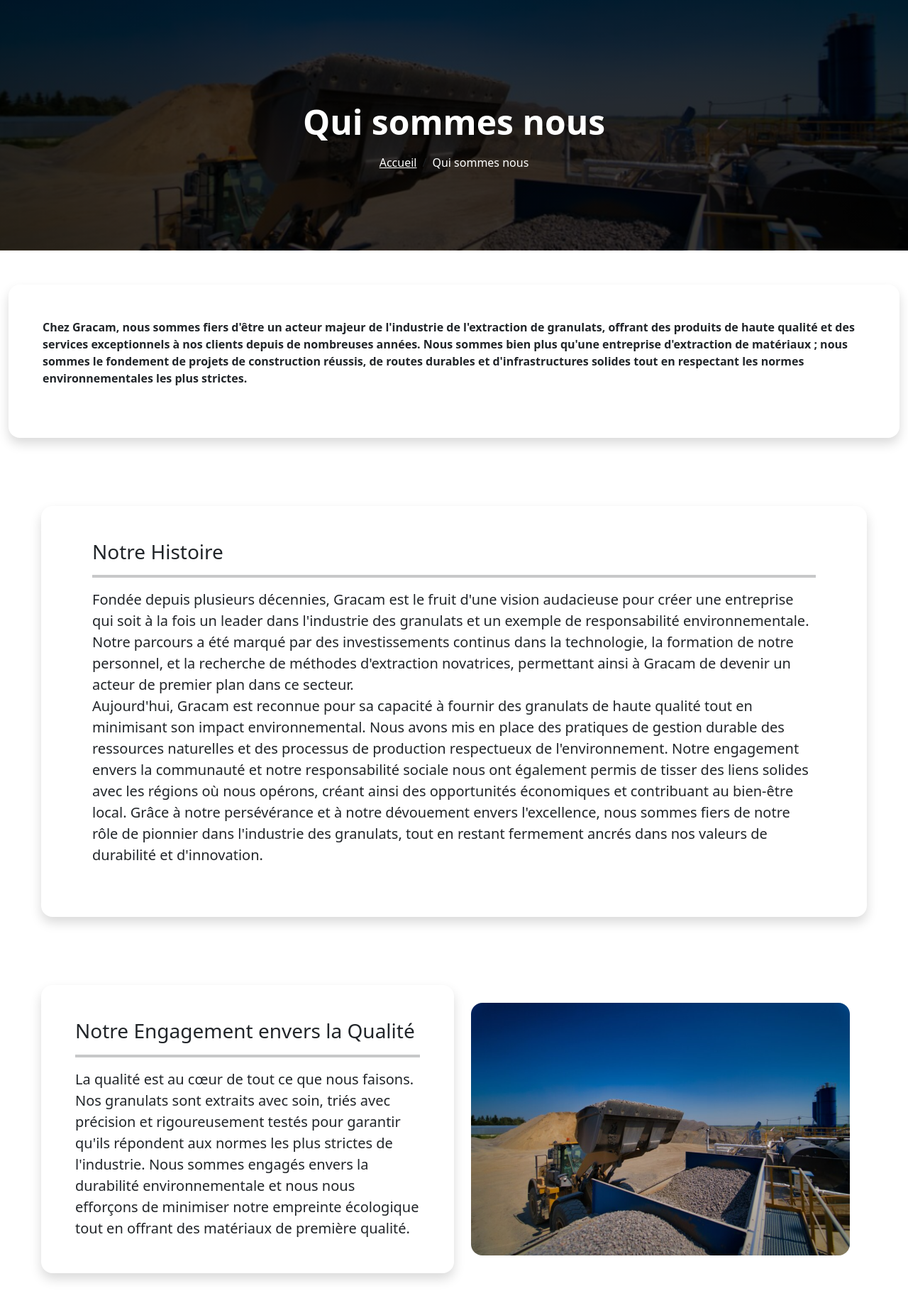
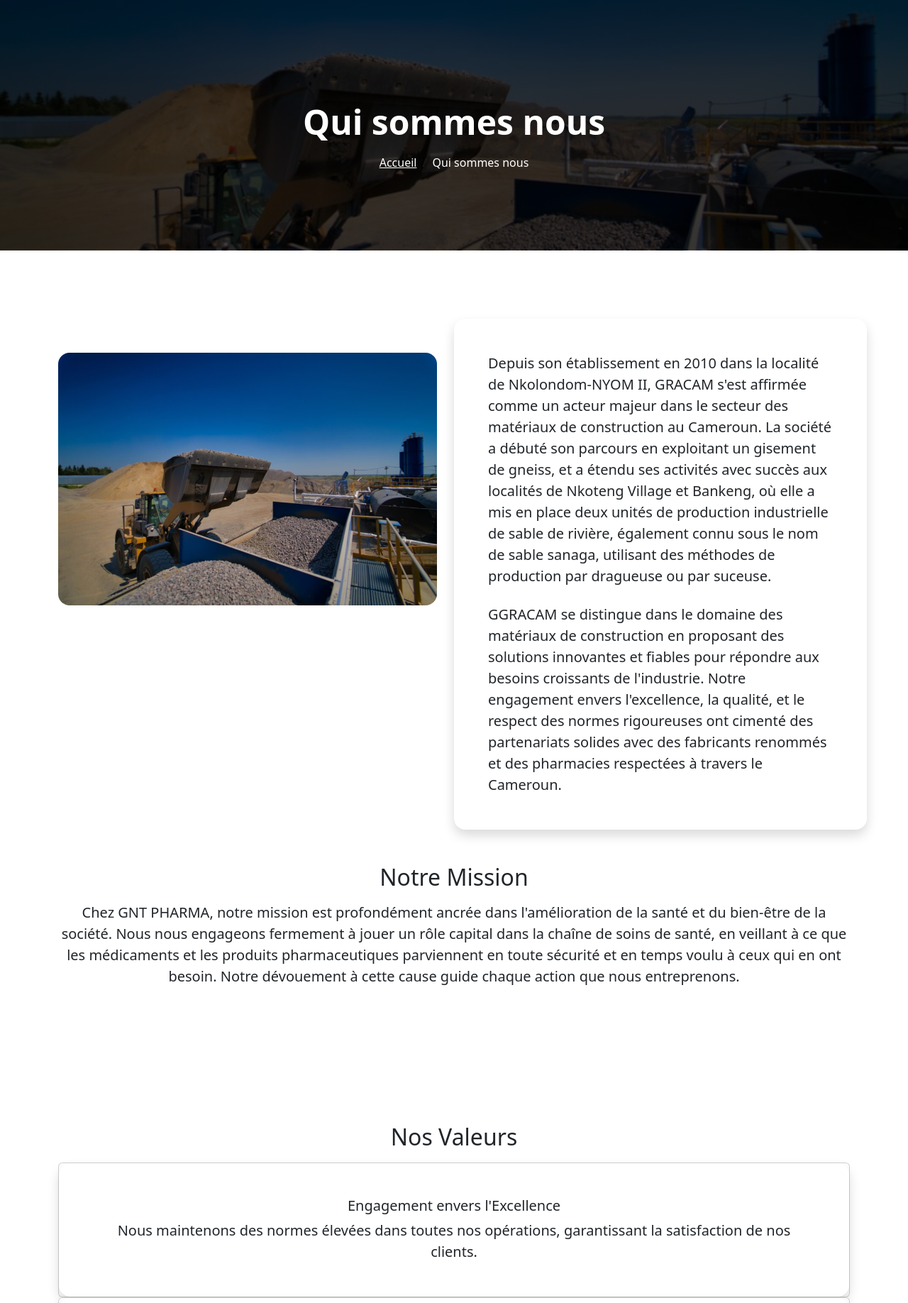
Before and after one commit to euclidessoft/gracamfinal, a Symfony app: template templates/site/about.html.twig in a window 1280 px wide. Shown: the part 86-1922 px from the top of the page at 71% size. Run offline with Twig, Linux system fonts and the light colour scheme; the template is opened without the code that fills it, so the values that code supplies are empty; some libraries are stand-ins or nearby versions.

Commit message:
19-12-2023 about

```diff
--- a/templates/site/about.html.twig
+++ b/templates/site/about.html.twig
@@ -31,162 +31,82 @@
     </div>
 
     <!-- About Start -->
-    <div class="container-fluid">
-        <div class="row wow fadeInLeft " data-wow-delay="0.1s">
-            <div class="col-lg-12  ">
-                <div class="shadow p-5 rounded-4 bg-primaire-soft">
+    <div class="container-fluid py-5 d-flex">
+        <div class="container fs-5 mb-5">
+            <div class="row g-5">
+                <div class="col-lg-6 wow fadeInLeft" data-wow-delay="0.6s">
+                    <div class="position-relative">
+                        <img class="img-fluid w-100 fit-cover img-fluid img-centre start-0 mt-5 rounded-4 "
+                             src="../images/about_1.png" alt="distribution">
+                    </div>
+                </div>
+                <div class="col-lg-6 wow fadeInUp  shadow p-5 rounded-4 bordure" data-wow-delay="0.6s">
                     <p class="mb-4">
-                        <strong>
-                            {{ "Chez Gracam, nous sommes fiers d'être un acteur majeur de l'industrie de l'extraction de granulats, offrant des produits de haute qualité et des services exceptionnels à nos clients depuis de nombreuses années."|trans }}
-                            {{ "Nous sommes bien plus qu'une entreprise d'extraction de matériaux ; nous sommes le fondement de projets de construction réussis, de routes durables et d'infrastructures solides tout en respectant les normes environnementales les plus strictes."|trans }}
-                        </strong>
+                        Depuis son établissement en 2010 dans la localité de Nkolondom-NYOM II, GRACAM s'est affirmée comme un acteur majeur dans le secteur des matériaux de construction au Cameroun. La société a débuté son parcours en exploitant un gisement de gneiss,
+                        et a étendu ses activités avec succès aux localités de Nkoteng Village et Bankeng, où elle a mis en place deux unités de production industrielle de sable de rivière, également connu sous le nom de sable sanaga, utilisant des méthodes de production par dragueuse ou par suceuse.
+
+                    </p>
+                    <p class="mb-0">
+                        GGRACAM se distingue dans le domaine des matériaux de construction en proposant des solutions innovantes et fiables pour répondre aux besoins croissants de l'industrie. Notre engagement envers l'excellence, la qualité, et le respect des normes rigoureuses ont cimenté des partenariats solides avec des fabricants renommés et des pharmacies respectées à travers le Cameroun.
                     </p>
                 </div>
-
-
-            </div>
-        </div>
-    </div>
-    <div class="container-fluid pb-4">
-        <div class="container fs-5 mb-5 mt-5">
-            <div class="row g-5 ">
-
-
-
-
-
-            </div>
-
-            <div class="row g-5 mt-5 justify-content-between">
-               {# <div class="col-lg-6 margin-left  wow fadeInLeft d-flex  justify-content-between"
-                     data-wow-delay="0.1s ">
-                    <div class="d-flex align-items-center">
-                        <img class="img-fluid img-centre  w-100 rounded-4"
-                             src="{{ asset('images/image7.jpg') }}" alt="">
-                    </div>
-                </div>#}
-                <div class="col-lg-12  wow fadeInLeft shadow rounded-4 bordure" data-wow-delay="0.1s">
-                    <div class="position-relative  p-5">
-                        <h3>Notre Histoire</h3>
-                        <hr class="w-20 border-primaire border-4 ">
-                        <p class="mb-4">
-                            {{ "Fondée depuis plusieurs décennies, Gracam est le fruit d'une vision audacieuse pour créer une entreprise qui soit à la fois un leader dans l'industrie des granulats et un exemple de responsabilité environnementale."|trans }}
-                            {{ "Notre parcours a été marqué par des investissements continus dans la technologie, la formation de notre personnel, et la recherche de méthodes d'extraction novatrices, permettant ainsi à Gracam de devenir un acteur de premier plan dans ce secteur."|trans }}
-                            <br>
-                            {{ "Aujourd'hui, Gracam est reconnue pour sa capacité à fournir des granulats de haute qualité tout en minimisant son impact environnemental. Nous avons mis en place des pratiques de gestion durable des ressources naturelles et des processus de production respectueux de l'environnement. Notre engagement envers la communauté et notre responsabilité sociale nous ont également permis de tisser des liens solides avec les régions où nous opérons, créant ainsi des opportunités économiques et contribuant au bien-être local. Grâce à notre persévérance et à notre dévouement envers l'excellence, nous sommes fiers de notre rôle de pionnier dans l'industrie des granulats, tout en restant fermement ancrés dans nos valeurs de durabilité et d'innovation."|trans }}
-                        </p>
-
-
-                    </div>
-                </div>
-
-            </div>
-            <div class="row g-5 mt-5">
-
-                <div class="col-lg-6 wow fadeInLeft shadow rounded-4 p-5 bordure" data-wow-delay="0.1s">
-                    <div class="position-relative ">
-                        <h3>Notre Engagement envers la Qualité</h3>
-                        <hr class="w-20 border-primaire border-4 ">
-                        <p class="mb-0">
-                            {{ "La qualité est au cœur de tout ce que nous faisons."|trans }}
-                            {{ "Nos granulats sont extraits avec soin, triés avec précision et rigoureusement testés pour garantir qu'ils répondent aux normes les plus strictes de l'industrie."|trans }}
-                            {{ "Nous sommes engagés envers la durabilité environnementale et nous nous efforçons de minimiser notre empreinte écologique tout en offrant des matériaux de première qualité."|trans }}
-                        </p>
-                    </div>
-                </div>
-
-                <div class="col-lg-6 mx-0 wow fadeInLeft d-flex align-items-center" data-wow-delay="0.1s ">
-                    <div class=" ">
-                        <img class="img-fluid img-centre start-0 w-100 rounded-4"
-                             src="{{ asset('images/about_1.png') }}" alt="">
-                    </div>
-                </div>
-            </div>
-            <div class="row g-5 mt-5">
-                <div class="col-lg-6 mx-0 wow fadeInLeft d-flex align-items-center" data-wow-delay="0.1s ">
-                    <div class=" ">
-                        <img class="img-fluid img-centre start-0 w-100 rounded-4"
-                             src="{{ asset('images/about_2.png') }}" alt="">
-                    </div>
-                </div>
-                <div class="col-lg-6 wow fadeInLeft shadow rounded-4 p-5 bordure" data-wow-delay="0.1s">
-                    <div class="position-relative ">
-                        <h3 class="mt-5">Une Gamme Complète de Produits </h3>
-                        <hr class="w-20 border-primaire border-4 ">
-                        <p class="mb-5 wow fadeInUp" data-wow-delay="0.1s">
-                            {{ "Chez Gracam, nous comprenons que chaque projet est unique."|trans }}
-                            {{ "C'est pourquoi nous proposons une gamme complète de granulats, adaptés à une variété d'applications, des projets de construction résidentielle aux grands travaux d'infrastructure."|trans }}
-                            {{ "Nos granulats sont disponibles dans différentes tailles et spécifications pour répondre aux besoins spécifiques de chaque projet."|trans }}
+                <div class="col-lg-12 text-center">
+                    <h2 class="mb-3 wow title fadeInUp" data-wow-delay="0.3s">
+                        Notre Mission
+                    </h2>
+                    <p class="mb-5 wow fadeInUp" data-wow-delay="0.4s">
+                        Chez GNT PHARMA, notre mission est profondément ancrée dans l&#039;amélioration de la santé et du bien-être de la société.
+                        Nous nous engageons fermement à jouer un rôle capital dans la chaîne de soins de santé, en veillant à ce que les médicaments et les produits pharmaceutiques parviennent en toute sécurité et en temps voulu à ceux qui en ont besoin.
+                        Notre dévouement à cette cause guide chaque action que nous entreprenons.
                     </p>
              </div>
              </div>
              </div>
+    </div>
+             <div class="container-fluid py-5 d-flex bg-valeur">
+                <div class="container fs-5 mb-5">
+                    <div class="row">
+             <div class="col-lg-12 text-center ">
+                <h2 class="mb-3 wow title fadeInUp" data-wow-delay="0.3s">
+                    Nos Valeurs
+                </h2>
 
-            <div class="row g-5 mt-5">
-
-                <div class="col-lg-6 wow fadeInLeft shadow rounded-4 p-5 bordure" data-wow-delay="0.1s">
-                    <div class="position-relative ">
-                        <h3 class="mt-5">Des Partenariats Solides</h3>
-                        <hr class="w-20 border-primaire border-4 ">
-                        <p class="mb-2 wow fadeInUp" data-wow-delay="0.1s">
-                            {{ "Chez Gracam, nous comprenons que chaque projet est unique."|trans }}
-                            {{ "C'est pourquoi nous proposons une gamme complète de granulats, adaptés à une variété d'applications, des projets de construction résidentielle aux grands travaux d'infrastructure."|trans }}
-                            {{ "Nos granulats sont disponibles dans différentes tailles et spécifications pour répondre aux besoins spécifiques de chaque projet."|trans }}
-                        </p>
+                <div class="card-deck mb-4 custom-card-deck rounded-5">
+                    <div class="card custom-card">
+                        <div class="card-body shadow p-5 rounded-4 bordure">
+                            <h5 class="card-title">Engagement envers l'Excellence</h5>
+                            <p class="card-text">Nous maintenons des normes élevées dans toutes nos opérations, garantissant la satisfaction de nos clients.</p>
                         </div>
                     </div>
-                <div class="col-lg-6 mx-0 wow fadeInLeft d-flex align-items-center" data-wow-delay="0.1s ">
-                    <div class=" ">
-                        <img class="img-fluid img-centre start-0 w-100 rounded-4"
-                             src="{{ asset('images/about_3.jpg') }}" alt="">
+                    <div class="card custom-card">
+                        <div class="card-body shadow p-5 rounded-4 bordure">
+                            <h5 class="card-title">Intégrité et Responsabilité</h5>
+                            <p class="card-text">Nous agissons de manière éthique, transparente, et responsable, contribuant au développement durable.</p>
                         </div>
                     </div>
-            </div>
-
-
-            <div class="row g-5 mt-5">
-                <div class="col-lg-6 mx-0 wow fadeInLeft d-flex align-items-center" data-wow-delay="0.1s ">
-                    <div class=" ">
-                        <img class="img-fluid img-centre start-0 w-100 rounded-4"
-                             src="{{ asset('images/about_4.png') }}" alt="">
+                    <div class="card custom-card">
+                        <div class="card-body shadow p-5 rounded-4 bordure">
+                            <h5 class="card-title">Innovation</h5>
+                            <p class="card-text">Nous sommes résolument axés sur l'innovation, en diversifiant constamment notre offre pour rester à la pointe du marché.</p>
                         </div>
                     </div>
-                <div class="col-lg-6 wow fadeInLeft shadow rounded-4 p-5 bordure" data-wow-delay="0.1s">
-                    <div class="position-relative ">
-                        <h3 class="mt-5">Engagement Environnemental</h3>
-                        <hr class="w-20 border-primaire border-4 ">
-                        <p class="wow fadeInUp" data-wow-delay="0.3s">
-                            {{ "Chez Gracam, nous comprenons l'importance de préserver notre environnement."|trans }}
-                            {{ "C'est pourquoi nous avons mis en place des pratiques d'extraction durables visant à minimiser notre impact sur la nature."|trans }}
-                            {{ "Nous sommes fiers d'opérer de manière responsable, en réhabilitant les sites d'extraction après leur utilisation, en utilisant des technologies de pointe pour réduire les émissions."|trans }}
-                        </p>
-                    </div>
-                </div>
-
-            </div>
-
-
-            <div class="row g-5 mt-5">
-
-                <div class="col-lg-6 wow fadeInLeft shadow rounded-4 p-5 bordure" data-wow-delay="0.1s">
-                    <div class="position-relative ">
-                        <h3>Innovation et Durabilité</h3>
-                        <hr class="w-20 border-primaire border-4 ">
-                        <p class="wow fadeInUp" data-wow-delay="0.3s">
-                            {{ "Gracam se positionne en tant que leader de l'innovation dans l'industrie des granulats."|trans }}
-                            {{ "Nous investissons dans les technologies les plus avancées pour améliorer notre efficacité opérationnelle tout en réduisant notre impact sur l'environnement."|trans }}
-                            {{ "Notre engagement envers la durabilité se reflète dans chaque aspect de notre entreprise, de la gestion responsable des ressources à l'utilisation de techniques d'extraction respectueuses de l'écosystème."|trans }}
-                        </p>
-                    </div>
-                </div>
-                <div class="col-lg-6 mx-0 wow fadeInLeft d-flex align-items-center" data-wow-delay="0.1s ">
-                    <div class=" ">
-                        <img class="img-fluid img-centre start-0 w-100 rounded-4"
-                             src="{{ asset('images/about_5.png') }}" alt="">
+                    <div class="card custom-card">
+                        <div class="card-body shadow p-5 rounded-4 bordure">
+                            <h5 class="card-title">Qualité et Respect des Normes</h5>
+                            <p class="card-text">Chaque matériau que nous fournissons est soumis à des normes strictes, garantissant sa conformité aux exigences industrielles et aux attentes des particuliers.</p>
                         </div>
                     </div>
                 </div>
                 </div>
                 </div>
+            </div>
+        </div>
+    </div>
+    <div class="col-lg-12 mt-3 about-background">
+    </div>
+    <div class="container mb-2">&nbsp;
+    </div>
+    <!-- About End -->
+        </div>
     <!-- About End -->
 {% endblock %}
```
Lines whose indentation alone changed are shown as unchanged.
